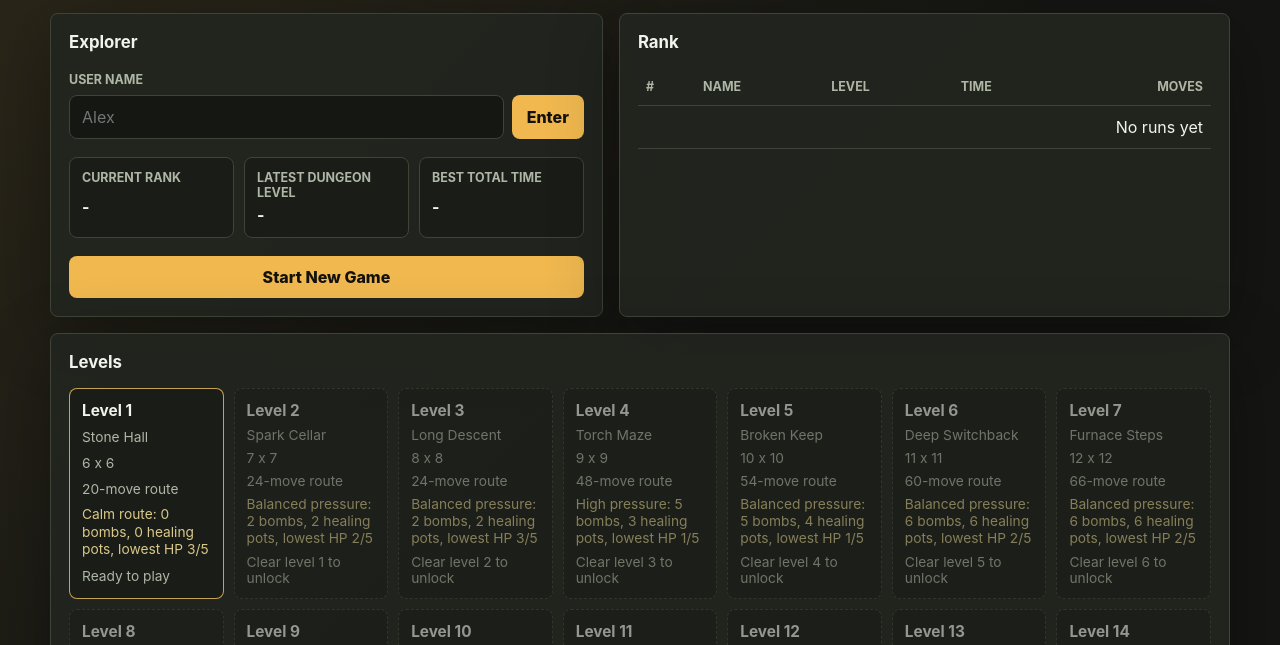
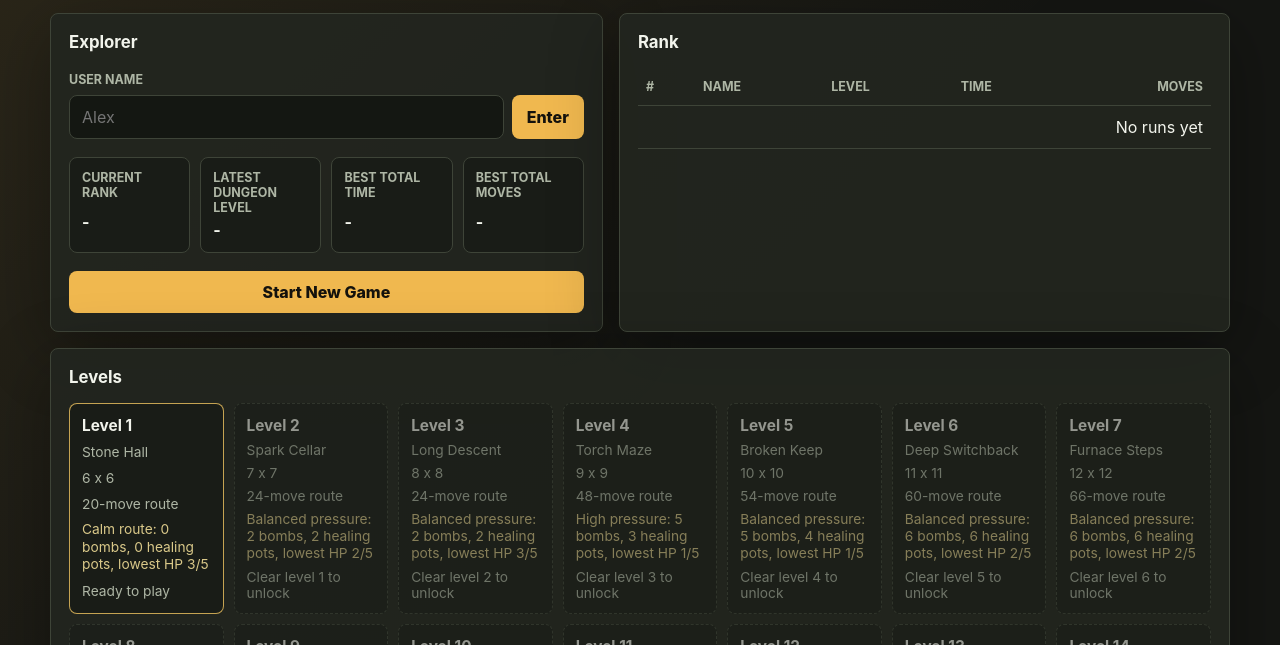
Before and after one commit to blackshushi/dungeon_game, a website: page index.html in a window 1280 px wide. Shown: the part 85-730 px from the top of the page. Drawn offline with Linux system fonts and the light colour scheme.

Commit message:
Show total best moves in lobby stats

```diff
--- a/app.js
+++ b/app.js
@@ -77,6 +77,7 @@ const els = {
   rankValue: document.querySelector("#rankValue"),
   latestLevelValue: document.querySelector("#latestLevelValue"),
   totalTimeValue: document.querySelector("#totalTimeValue"),
+  totalMovesValue: document.querySelector("#totalMovesValue"),
   leaderboardBody: document.querySelector("#leaderboardBody"),
   levelList: document.querySelector("#levelList"),
   board: document.querySelector("#board"),
@@ -442,6 +443,7 @@ function renderLobby() {
   els.rankValue.textContent = getRank(profile);
   els.latestLevelValue.textContent = profile ? `${profile.latestLevel}/${state.levels.length || 10}` : "-";
   els.totalTimeValue.textContent = profile && getTotalBestTime(profile) ? formatTime(getTotalBestTime(profile)) : "-";
+  els.totalMovesValue.textContent = profile && getTotalBestMoves(profile) ? formatMoveCount(getTotalBestMoves(profile)) : "-";
   els.startButton.disabled = !state.levels.length;
   const nextLevelId = progression.getNextLevelId(profile?.latestLevel || 0, state.levels.length);
   if (!state.levels.length || nextLevelId <= 1) {
--- a/index.html
+++ b/index.html
@@ -45,6 +45,10 @@
             <div>
               <span>Best total time</span>
               <strong id="totalTimeValue">-</strong>
+            </div>
+            <div>
+              <span>Best total moves</span>
+              <strong id="totalMovesValue">-</strong>
             </div>
           </div>
 
--- a/scripts/test-app-profile-bootstrap.js
+++ b/scripts/test-app-profile-bootstrap.js
@@ -84,6 +84,7 @@ function createHarness(levelData = null) {
     "rankValue",
     "latestLevelValue",
     "totalTimeValue",
+    "totalMovesValue",
     "leaderboardBody",
     "levelList",
     "board",
@@ -265,6 +266,7 @@ async function runTest() {
   assert.equal(repairedHarness.elements.rankValue.textContent, "#1 of 1");
   assert.equal(repairedHarness.elements.latestLevelValue.textContent, "2/2");
   assert.equal(repairedHarness.elements.totalTimeValue.textContent, "3.5s");
+  assert.equal(repairedHarness.elements.totalMovesValue.textContent, "16 moves");
   assert.match(repairedHarness.elements.leaderboardBody.children[0].innerHTML, /6 moves/);
   assert.match(repairedHarness.elements.levelList.children[0].innerHTML, /2\.5s \/ 12 moves/);
   assert.match(repairedHarness.elements.levelList.children[1].innerHTML, /1\.0s \/ 4 moves/);
@@ -306,6 +308,7 @@ async function runTest() {
   await bootApp(normalizedActiveHarness, summarySource, source);
   assert.equal(normalizedActiveHarness.elements.usernameInput.value, "Mira");
   assert.equal(normalizedActiveHarness.elements.rankValue.textContent, "#1 of 1");
+  assert.equal(normalizedActiveHarness.elements.totalMovesValue.textContent, "5 moves");
   assert.equal(normalizedActiveHarness.store.get(ACTIVE_NAME_KEY), "Mira");
   const normalizedProfiles = JSON.parse(normalizedActiveHarness.store.get(STORAGE_KEY));
   assert.equal(normalizedProfiles["  Mira   "], undefined);
@@ -338,6 +341,7 @@ async function runTest() {
   tieBreakHarness.store.set(ACTIVE_NAME_KEY, "WanderingFeet");
   await bootApp(tieBreakHarness, summarySource, source);
   assert.equal(tieBreakHarness.elements.rankValue.textContent, "#2 of 3");
+  assert.equal(tieBreakHarness.elements.totalMovesValue.textContent, "4 moves");
   assert.match(tieBreakHarness.elements.leaderboardBody.children[0].innerHTML, /FastFeet/);
   assert.match(tieBreakHarness.elements.leaderboardBody.children[0].innerHTML, /2 moves/);
   assert.match(tieBreakHarness.elements.leaderboardBody.children[1].innerHTML, /WanderingFeet/);
--- a/styles.css
+++ b/styles.css
@@ -201,7 +201,7 @@ input:focus {
 
 .stats-grid {
   display: grid;
-  grid-template-columns: repeat(3, minmax(0, 1fr));
+  grid-template-columns: repeat(4, minmax(0, 1fr));
   gap: 10px;
   margin-top: 18px;
 }
```
